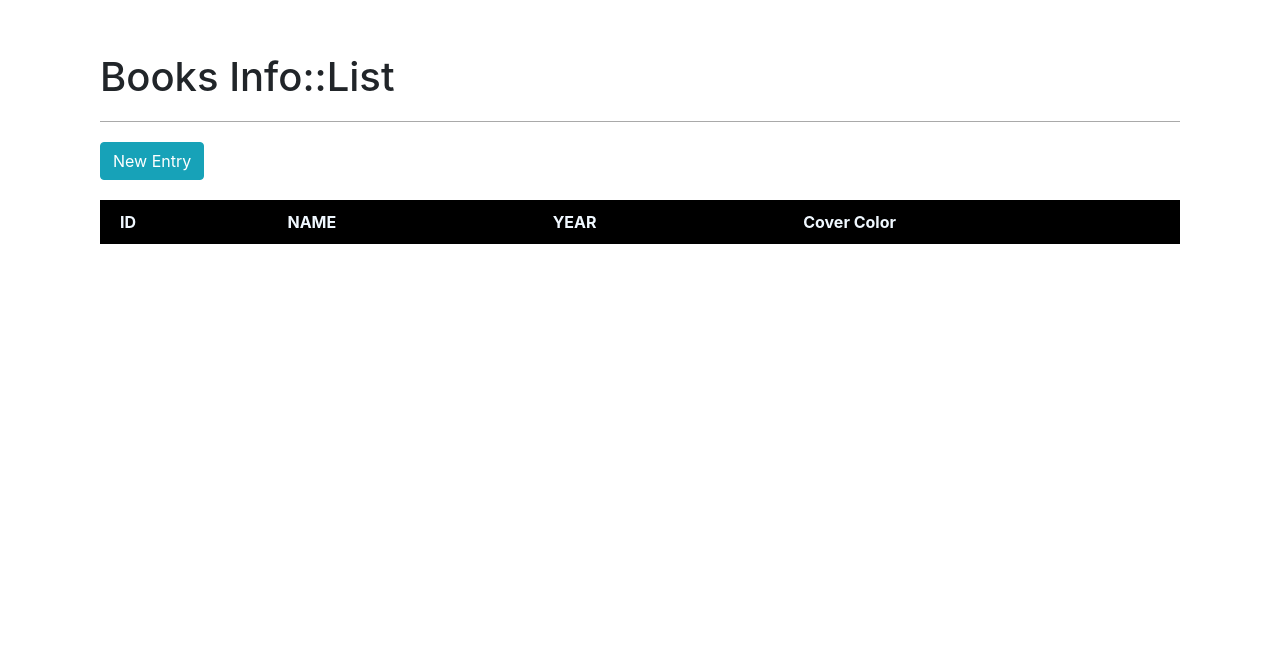
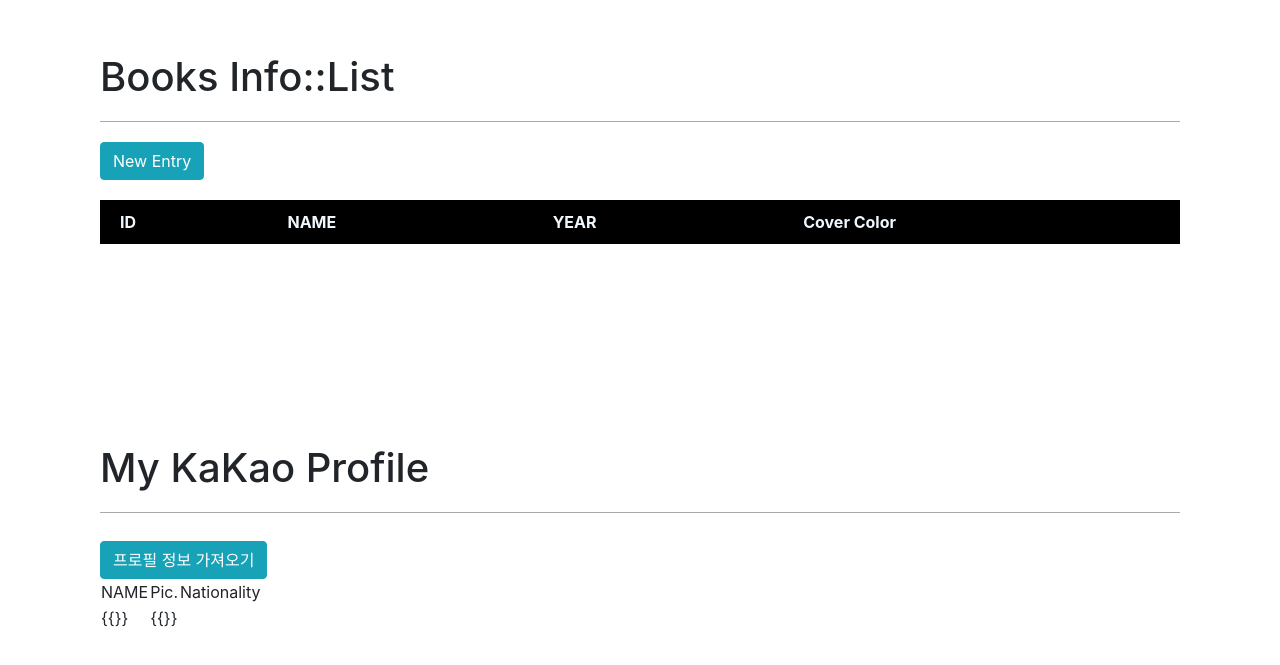
Before and after one commit to dasoljong/Vue-Simple-Projects, a Vue app: page / in a window 1280 px wide. Shown: the part 247-912 px from the top of the page. Before the commit the page ends 800 px from the top, so only its background shows below. Built offline with nearby package versions, Linux system fonts and the light colour scheme.

Commit message:
w: kakao profile

```diff
--- a/src/App.vue
+++ b/src/App.vue
@@ -3,17 +3,20 @@
 <!--    <img alt="Vue logo" src="./assets/logo.png">-->
 <!--    <HelloWorld msg="Welcome to Your Vue.js App"/>-->
     <BookInfo />
+    <Kakao />
   </div>
 </template>
 
 <script>
 // import HelloWorld from './components/HelloWorld.vue';
 import BookInfo from './components/BookInfo.vue';
+import Kakao from './components/Kakao.vue';
 
 export default {
   name: 'App',
   components: {
     BookInfo,
+    Kakao,
   }
 }
 </script>
--- /dev/null
+++ b/src/components/Kakao.vue
@@ -0,0 +1,67 @@
+<template>
+  <div class="kakaoProfileContainer">
+    <h1>My KaKao Profile</h1>
+    <button class="btn btn-info" @click="getKakaoProfile">프로필 정보 가져오기</button>
+    <div class="table-wrapper">
+      <table>
+        <thead>
+          <tr>
+            <td>NAME</td>
+            <td>Pic.</td>
+            <td>Nationality</td>
+          </tr>
+        </thead>
+        <tbody>
+        <tr>
+          <td>{{}}</td>
+          <td>{{}}</td>
+          <td>{{}}</td>
+        </tr>
+        </tbody>
+      </table>
+    </div>
+  </div>
+</template>
+
+<script>
+import axios from 'axios';
+
+export default {
+  name: "kakaoProfile",
+  data() {
+    return {
+      contents: []
+    }
+  },
+  methods: {
+    getKakaoProfile: function() {
+      axios.get('https://kapi.kakao.com/v1/api/talk/profile')
+          .then(res => {
+            // handle success
+            console.log(res);
+          })
+          .catch(err => {
+            // handle error
+            console.log(err);
+          })
+          .then(() => {
+            // always executed
+          });
+    }
+  }
+}
+</script>
+
+
+<style>
+.kakaoProfileContainer {
+  margin: 200px 0;
+}
+.kakaoProfileContainer h1{
+  padding-bottom: 20px;
+  border-bottom: 1px solid darkgrey;
+}
+.kakaoProfileContainer .btn-info {
+  margin-top: 20px;
+}
+</style>
```
